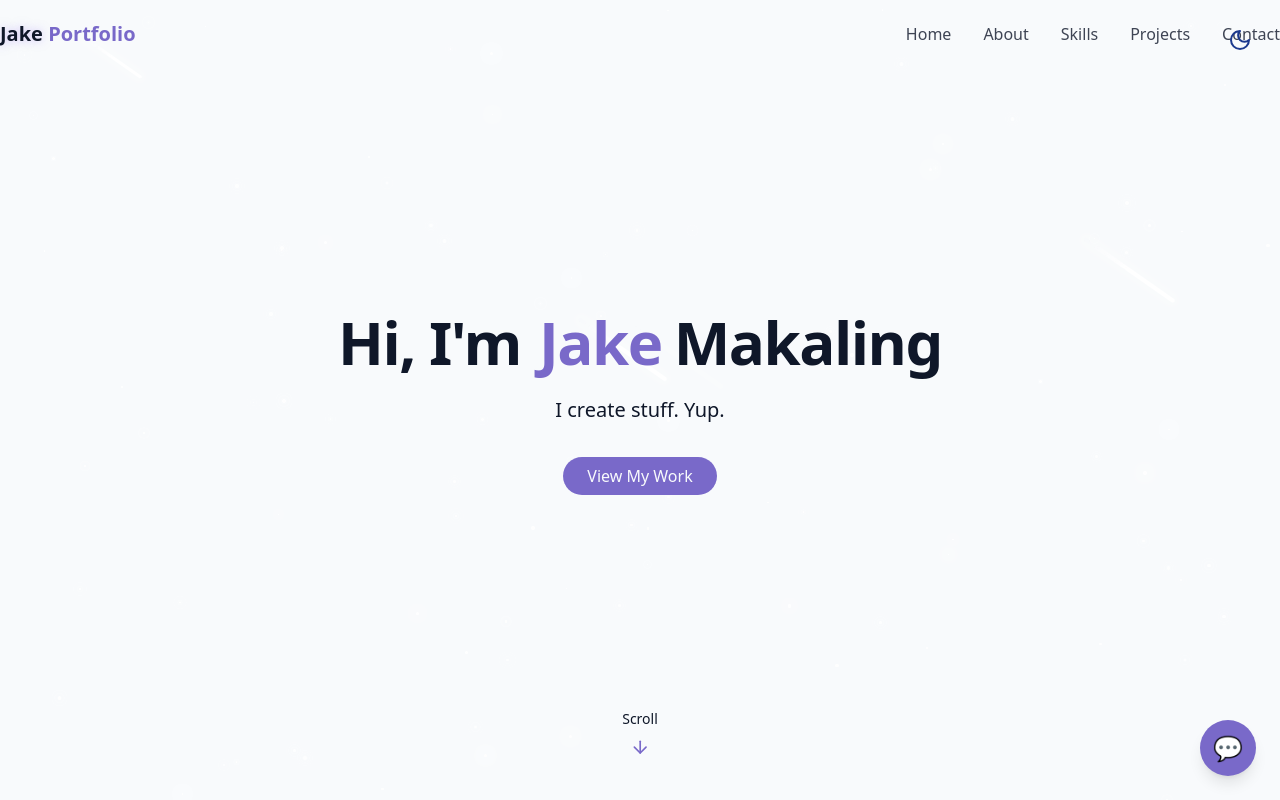
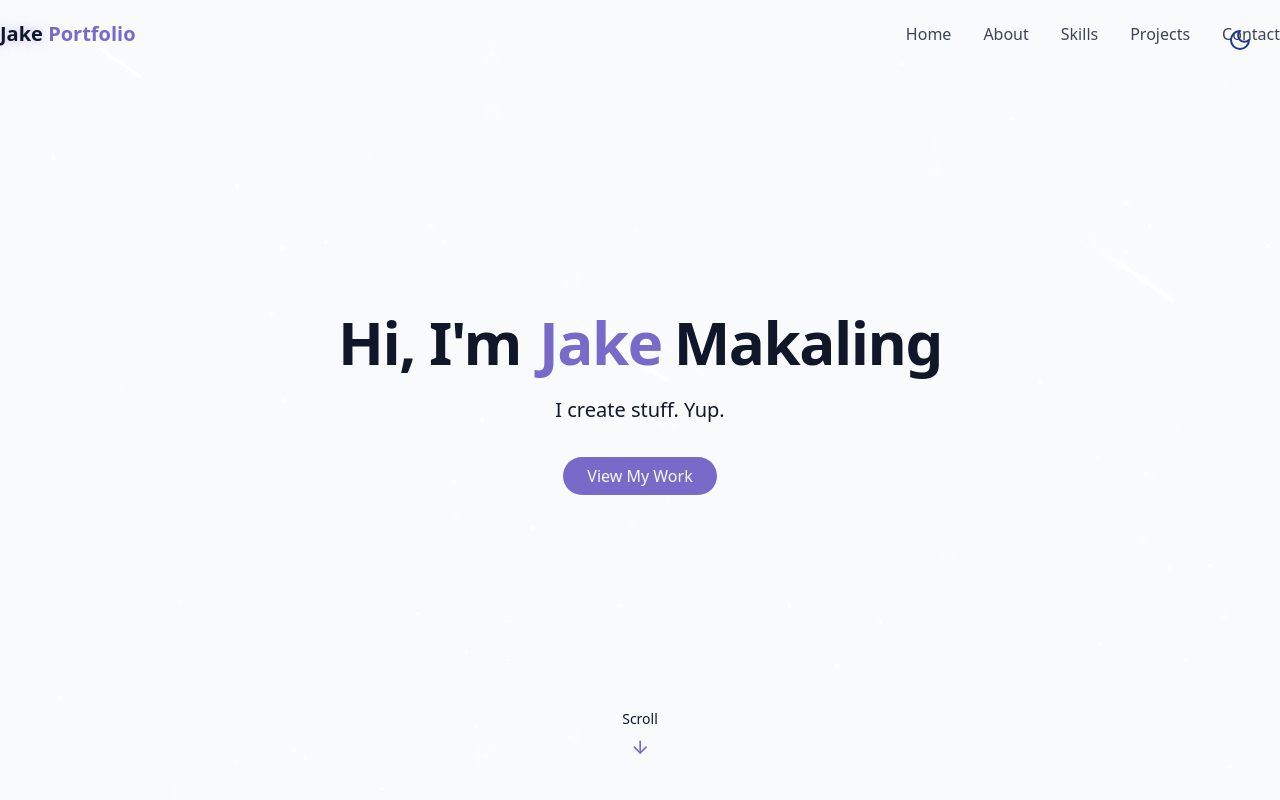
Before and after one commit to jak3ym/officialPortfolio, a React (Vite) app: page / in a window 1280 px wide. Shown: the top 800 px of the page. Built offline with nearby package versions, Linux system fonts and the light colour scheme.

Commit message:
main: Removed chatbot.

```diff
--- a/src/App.jsx
+++ b/src/App.jsx
@@ -2,14 +2,12 @@ import { BrowserRouter, Route, Routes } from 'react-router-dom';
 import { Home } from './pages/Home';
 import { NotFound } from './pages/NotFound';
 import { Toaster } from "@/components/ui/toaster";
-import { ChatBot } from './components/ChatBot';
 
 function App() {
 
   return (
     <>
       <Toaster />
-      <ChatBot />
       <BrowserRouter>
         <Routes>
           <Route index element={<Home />}/>
```
